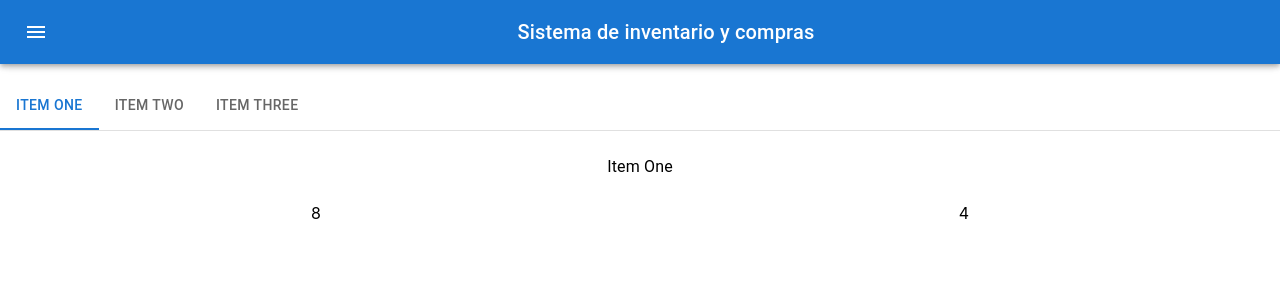
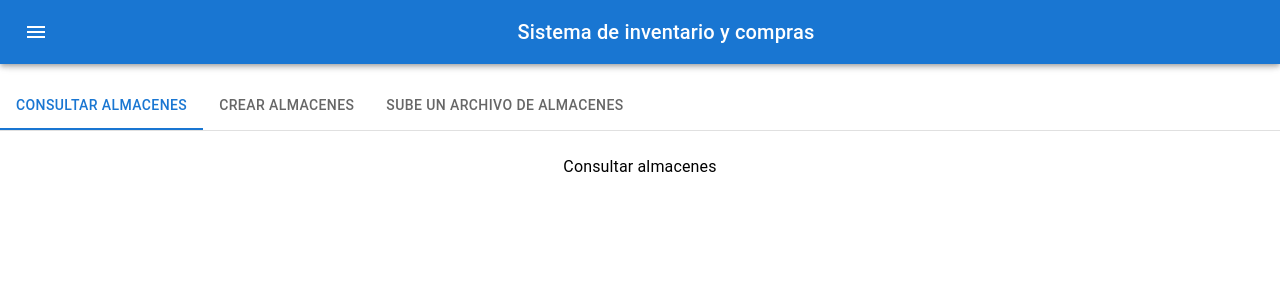
Before and after one commit to caposcar1998/-Ilusiones-S.A.-de-C.V, a React (Create React App) app: page /almacenes in a window 1280 px wide. Shown: the top 300 px of the page. Built offline with nearby package versions, Linux system fonts and the light colour scheme.

Commit message:
Se anaden almacenes a dynamo

```diff
--- a/package.json
+++ b/package.json
@@ -12,6 +12,7 @@
     "@testing-library/jest-dom": "^5.14.1",
     "@testing-library/react": "^11.2.7",
     "@testing-library/user-event": "^12.8.3",
+    "axios": "^0.24.0",
     "bootstrap": "^5.1.3",
     "react": "^17.0.2",
     "react-dom": "^17.0.2",
--- a/src/components/almacenes/Almacenes.jsx
+++ b/src/components/almacenes/Almacenes.jsx
@@ -7,17 +7,10 @@ export default function Almacenes() {
 
     return(
     <Grid container>
-    <h1>Hola</h1>
+    <h1>.</h1>
     <TabP/>
 
-    <Grid container spacing={2}>
-        <Grid item xs={6}>
-            8
-        </Grid>
-        <Grid item xs={6}>
-            4
-        </Grid>
-    </Grid>
+
     </Grid>
 
     )
--- /dev/null
+++ b/src/components/almacenes/CAlmacen.jsx
@@ -0,0 +1,84 @@
+import { Grid, Paper, TextField, Typography } from '@mui/material';
+import { Box } from '@mui/system';
+import Button from '@mui/material/Button';
+import axios from 'axios';
+import React, { useState } from 'react';
+
+const url = "https://81zuqkns90.execute-api.us-west-2.amazonaws.com/staging"
+
+export default function CAlmacenes() {
+
+    const [nombre, setNombre]= useState("")
+    const [clave, setClave] = useState("")
+
+    const handleSetNombre = event => {
+        setNombre(event.target.value);
+    }
+
+    const handleSetClave = event => {
+        setClave(event.target.value);
+    }
+
+
+    function crearAlmacen(){
+        console.log(clave)
+        console.log(nombre)
+        const body = {"nombre":nombre, "subinventario":clave}
+        axios.post(url+"/almacen",body).then(response => console.log(response))
+    }
+
+    return(
+        <Grid  >
+        <Box
+        >
+        <Paper elevation={3} >
+        <Grid container spacing={2}>
+            <Grid item xs={12}>
+                <Typography variant="h3">Introduce la informacion del almacen</Typography>
+            </Grid>
+            <Grid item xs={6}>
+                <Typography variant="h4" gutterBottom component="div">
+                    Nombre
+                </Typography>
+            </Grid>
+            <Grid item xs={6}>
+                <Typography variant="h4" gutterBottom component="div">
+                    Clave
+                </Typography>
+            </Grid>
+            <Grid item xs={6}>
+                <Typography variant="h4" gutterBottom component="div">
+                    <TextField
+                    id="standard-basic"
+                    label="Nombre"
+                    variant="standard"
+                    value = {nombre}
+                    onChange= {handleSetNombre}
+                    />
+                </Typography>
+            </Grid>
+            <Grid item xs={6}>
+                <Typography variant="h4" gutterBottom component="div">
+                <TextField
+                id="standard-basic"
+                label="Clave"
+                variant="standard"
+                value = {clave}
+                onChange= {handleSetClave}
+                 />
+                </Typography>
+            </Grid>
+            <Grid item xs={12}>
+                <Button variant="contained" onClick={crearAlmacen}>Crear</Button>
+            </Grid>
+            <Grid item xs={12}>
+
+            </Grid>
+            </Grid>
+        </Paper>
+      </Box>
+      </Grid>
+
+    )
+
+}
--- a/src/components/almacenes/generic/TabP.jsx
+++ b/src/components/almacenes/generic/TabP.jsx
@@ -4,6 +4,7 @@ import Tabs from '@mui/material/Tabs';
 import Tab from '@mui/material/Tab';
 import Typography from '@mui/material/Typography';
 import Box from '@mui/material/Box';
+import CAlmacenes from '../CAlmacen';
 
 function TabPanel(props) {
   const { children, value, index, ...other } = props;
@@ -49,19 +50,19 @@ export default function TabP() {
     <Box sx={{ width: '100%' }}>
       <Box sx={{ borderBottom: 1, borderColor: 'divider' }}>
         <Tabs value={value} onChange={handleChange} aria-label="basic tabs example">
-          <Tab label="Item One" {...a11yProps(0)} />
-          <Tab label="Item Two" {...a11yProps(1)} />
-          <Tab label="Item Three" {...a11yProps(2)} />
+          <Tab label="Consultar almacenes" {...a11yProps(0)} />
+          <Tab label="Crear almacenes" {...a11yProps(1)} />
+          <Tab label="Sube un archivo de almacenes" {...a11yProps(2)} />
         </Tabs>
       </Box>
       <TabPanel value={value} index={0}>
-        Item One
+        Consultar almacenes
       </TabPanel>
       <TabPanel value={value} index={1}>
-        Item Two
+        <CAlmacenes/>
       </TabPanel>
       <TabPanel value={value} index={2}>
-        Item Three
+        Sube un archivo de almacenes
       </TabPanel>
     </Box>
   );
```
Also changed, not shown: 2 other files (tests, documents, lock files or other folders).
